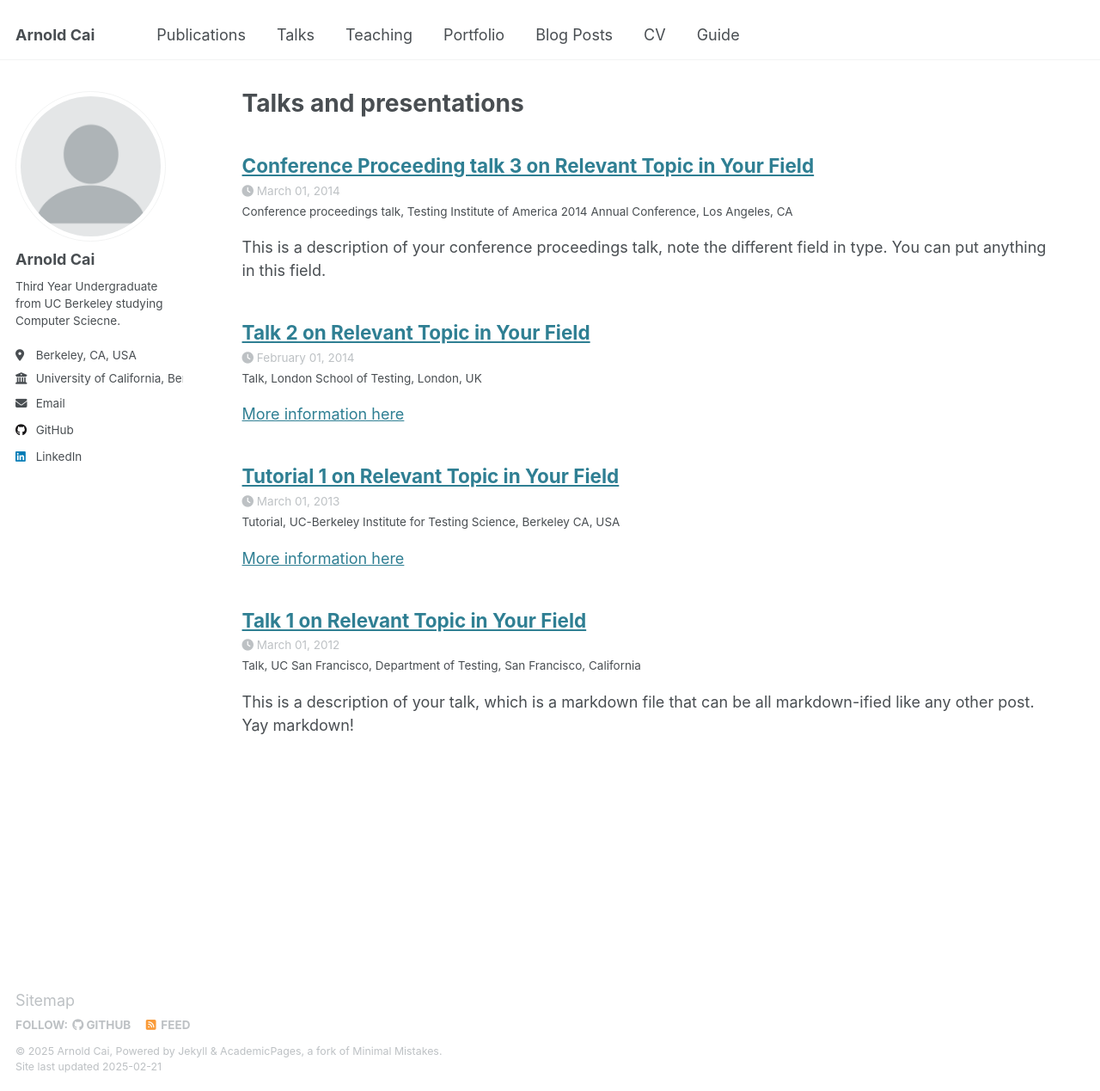
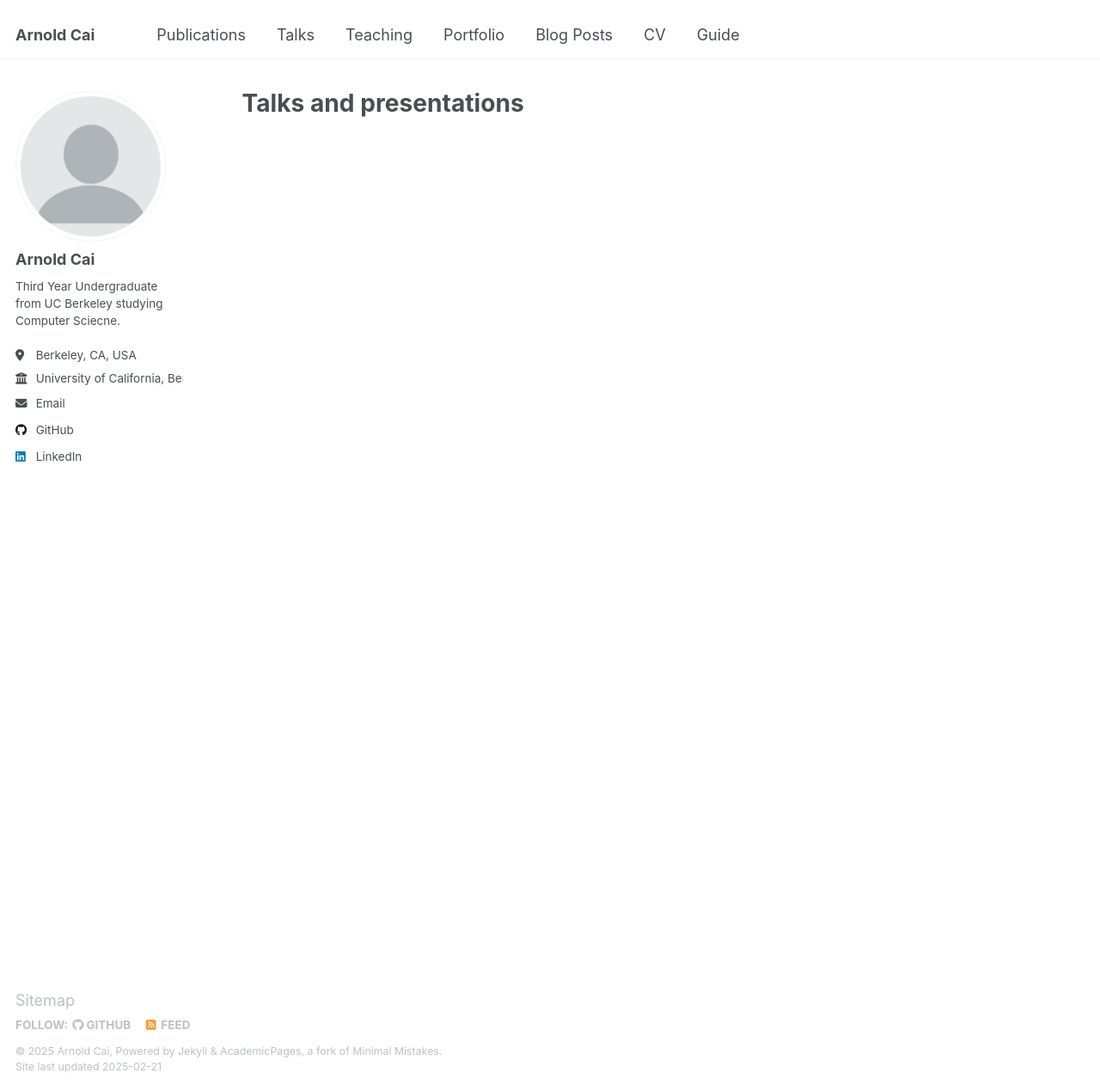
Before and after one commit to Ltcyb/a, a Jekyll site: the page built from _pages/talks.html, in a window 1280 px wide and 1269 px high. Shown: the whole window at 86% size. Built offline with Jekyll 4.4.1, drawn with Linux system fonts in a browser that asks for light colours.

```diff
--- a/_config.yml
+++ b/_config.yml
@@ -229,17 +229,17 @@ collections:
 
 # These settings control how pages and collections are included in the site
 defaults:
-  # _posts
-  - scope:
-      path: ""
-      type: posts
-    values:
-      layout: single
-      author_profile: true
-      read_time: true
-      comments: true
-      share: true
-      related: true
+  # # _posts
+  # - scope:
+  #     path: ""
+  #     type: posts
+  #   values:
+  #     layout: single
+  #     author_profile: true
+  #     read_time: true
+  #     comments: true
+  #     share: true
+  #     related: true
   # _pages
   - scope:
       path: ""
@@ -256,32 +256,32 @@ defaults:
       author_profile: true
       share: true
       comments: true
-  # _publications
-  - scope:
-      path: ""
-      type: publications
-    values:
-      layout: single
-      author_profile: true
-      share: true
-      comments: true
-  # _portfolio
-  - scope:
-      path: ""
-      type: portfolio
-    values:
-      layout: single
-      author_profile: true
-      share: true
-      comment: true
-  # _talks
-  - scope:
-      path: ""
-      type: talks
-    values:
-      layout: talk
-      author_profile: true
-      share: true
+  # # _publications
+  # - scope:
+  #     path: ""
+  #     type: publications
+  #   values:
+  #     layout: single
+  #     author_profile: true
+  #     share: true
+  #     comments: true
+  # # _portfolio
+  # - scope:
+  #     path: ""
+  #     type: portfolio
+  #   values:
+  #     layout: single
+  #     author_profile: true
+  #     share: true
+  #     comment: true
+  # # _talks
+  # - scope:
+  #     path: ""
+  #     type: talks
+  #   values:
+  #     layout: talk
+  #     author_profile: true
+  #     share: true
 
 
 # Sass/SCSS
--- a/_talks/2013-03-01-tutorial-1.md
+++ /dev/null
@@ -1,13 +0,0 @@
----
-title: "Tutorial 1 on Relevant Topic in Your Field"
-collection: talks
-type: "Tutorial"
-permalink: /talks/2013-03-01-tutorial-1
-venue: "UC-Berkeley Institute for Testing Science"
-date: 2013-03-01
-location: "Berkeley CA, USA"
----
-
-[More information here](http://exampleurl.com)
-
-This is a description of your tutorial, note the different field in type. This is a markdown files that can be all markdown-ified like any other post. Yay markdown!
--- a/_talks/2014-02-01-talk-2.md
+++ /dev/null
@@ -1,13 +0,0 @@
----
-title: "Talk 2 on Relevant Topic in Your Field"
-collection: talks
-type: "Talk"
-permalink: /talks/2014-02-01-talk-2
-venue: "London School of Testing"
-date: 2014-02-01
-location: "London, UK"
----
-
-[More information here](http://example2.com)
-
-This is a description of your talk, which is a markdown files that can be all markdown-ified like any other post. Yay markdown!
--- a/_talks/2014-03-01-talk-3.md
+++ /dev/null
@@ -1,11 +0,0 @@
----
-title: "Conference Proceeding talk 3 on Relevant Topic in Your Field"
-collection: talks
-type: "Conference proceedings talk"
-permalink: /talks/2014-03-01-talk-3
-venue: "Testing Institute of America 2014 Annual Conference"
-date: 2014-03-01
-location: "Los Angeles, CA"
----
-
-This is a description of your conference proceedings talk, note the different field in type. You can put anything in this field.
```
Also changed, not shown: _talks/2012-03-01-talk-1.md (+2 -2 lines).
